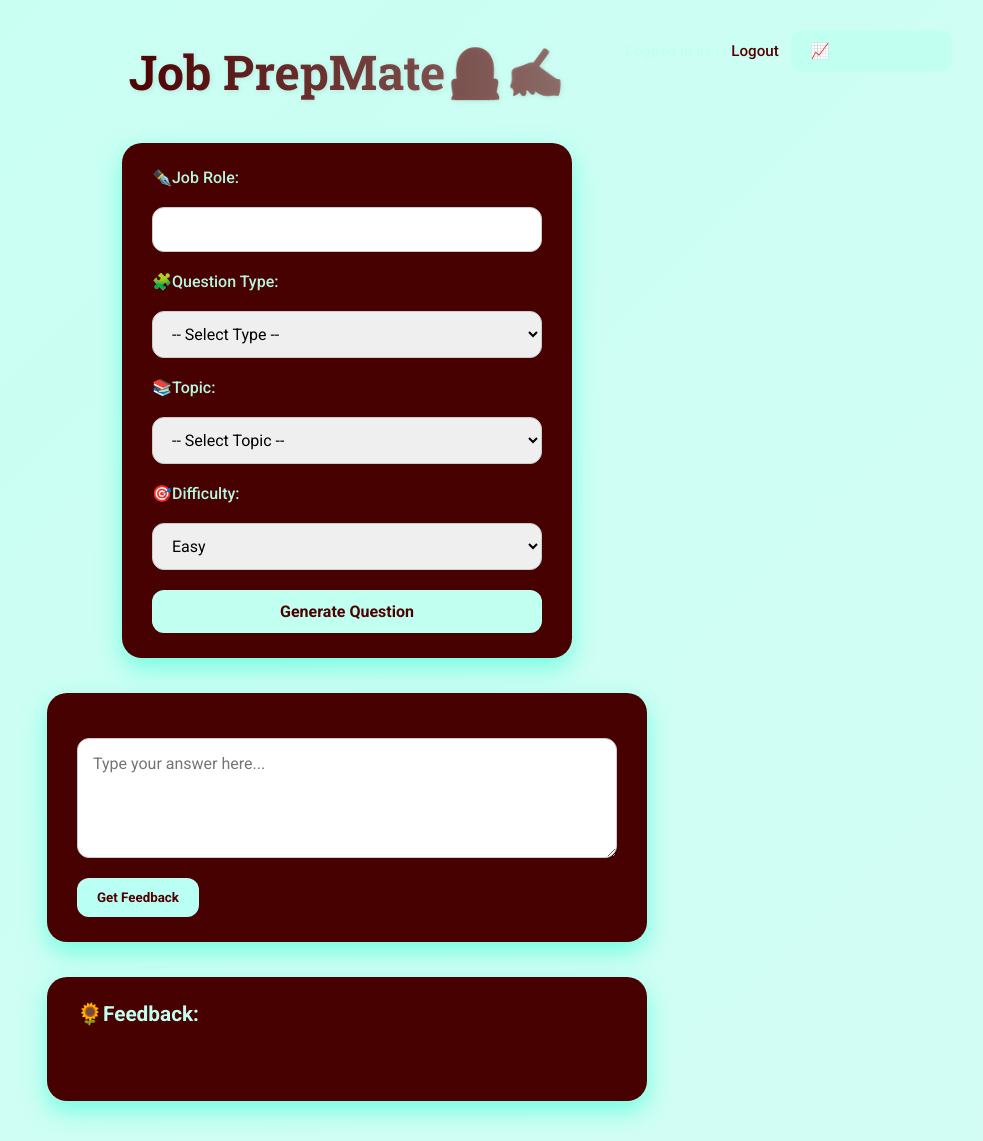
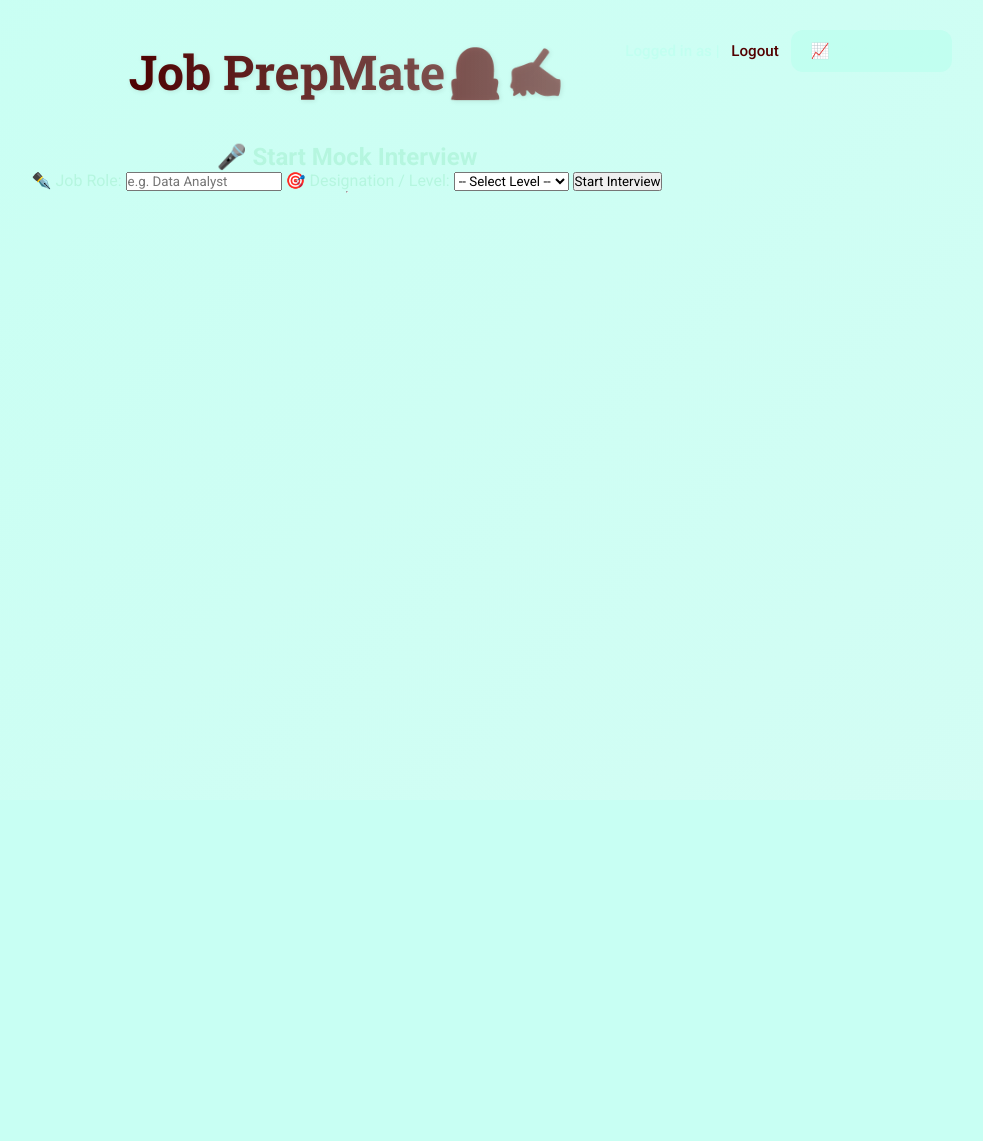
Before and after one commit to ship1220/AI-JOB_COURSE_GENERATOR_-_INTERVIEWER, a FastAPI app: template templates/index.html in a window 1280 px wide. Shown: the whole page, without its empty margins (293-1276 px from the left). After the commit the page ends 193 px from the top, so only its background shows below. Run offline with FastAPI, Linux system fonts and the light colour scheme; the template is opened without the code that fills it, so the values that code supplies are empty.

Commit message:
Update index.html

```diff
--- a/templates/index.html
+++ b/templates/index.html
@@ -1,121 +1,92 @@
 <!DOCTYPE html>
 <html lang="en">
 <head>
-  <meta charset="UTF-8">
-  <meta name="viewport" content="width=device-width, initial-scale=1.0">
-  <link rel="stylesheet" href="/static/styles.css">
+  <meta charset="UTF-8" />
+  <meta name="viewport" content="width=device-width, initial-scale=1.0" />
+  <link rel="stylesheet" href="/static/styles.css" />
   <title>Job PrepMate</title>
 </head>
 <body>
+
   <h1>Job PrepMate👩‍💻✍🏼</h1>
 
   <div class="top-right">
     Logged in as <b>{{username}}</b> |
     <a href="/logout" style="color:#530101;">Logout</a>
     <a href="/progress" class="btn">📈 View Progress</a>
-
   </div>
 
-  <form id="interview-form">
-    <label for="role">✒️Job Role: </label>
-    <input type="text" id="role" name="role" required>
+  <h2>🎤 Start Mock Interview</h2>
 
-    <label for="type">🧩Question Type:</label>
-    <select id="type" name="type" required>
-      <option value="">-- Select Type --</option>
-      <option value="technical">Technical</option>
-      <option value="coding">Coding</option>
-      <option value="logic">Logic</option>
-      <option value="hr">HR</option>
-      <option value="assessment">Assessment</option>
+  <form id="start-form">
+    <label for="role">✒️ Job Role:</label>
+    <input type="text" id="role" name="role" placeholder="e.g. Data Analyst" required>
+
+    <label for="level">🎯 Designation / Level:</label>
+    <select id="level" name="level" required>
+      <option value="">-- Select Level --</option>
+      <option value="intern">Intern</option>
+      <option value="junior">Junior</option>
+      <option value="mid">Mid-Level</option>
+      <option value="senior">Senior</option>
     </select>
 
-    <!-- ✅ NEW: Topic Dropdown -->
-    <label for="topic">📚Topic:</label>
-    <select id="topic" name="topic" required>
-      <option value="">-- Select Topic --</option>
-    </select>
-
-    <label for="difficulty">🎯Difficulty:</label>
-    <select id="difficulty" name="difficulty" required>
-      <option value="easy">Easy</option>
-      <option value="medium">Medium</option>
-      <option value="hard">Hard</option>
-    </select>
-
-    <button type="button" onclick="generateQuestion()">Generate Question</button>
+    <button type="button" onclick="startInterview()">Start Interview</button>
   </form>
 
-  <div id="question-area">
+  <hr>
+
+  <div id="question-area" style="display:none;">
+    <h3>📝 Question:</h3>
     <p id="question"></p>
+
     <textarea id="answer" placeholder="Type your answer here..."></textarea>
-    <button type="button" onclick="analyzeAnswer()">Get Feedback</button>
+    <button type="button" onclick="submitAnswer()">Submit Answer</button>
   </div>
 
-  <div id="feedback-area">
-    <h3>🌻Feedback:</h3>
+  <div id="feedback-area" style="display:none;">
+    <h3>🌻 Feedback:</h3>
     <p id="feedback"></p>
   </div>
 
   <script>
-    // 🧠 Topic options by type
-    const topicsByType = {
-      technical: ["DSA", "DBMS", "OOP", "Operating Systems", "Computer Networks"],
-      coding: ["Strings", "Arrays", "Recursion", "Sorting", "Searching"],
-      logic: ["Puzzles", "Number Series", "Pattern Recognition"],
-      hr: ["Self Introduction", "Strengths & Weaknesses", "Situational Questions", "Career Goals"],
-      assessment: ["Aptitude", "Verbal", "Reasoning", "Basic Programming"]
-    };
+    async function startInterview() {
+      const role = document.getElementById("role").value;
+      const level = document.getElementById("level").value;
 
-    const typeSelect = document.getElementById("type");
-    const topicSelect = document.getElementById("topic");
-
-    typeSelect.addEventListener("change", function () {
-      const selectedType = this.value;
-      topicSelect.innerHTML = '<option value="">-- Select Topic --</option>';
-
-      if (topicsByType[selectedType]) {
-        topicsByType[selectedType].forEach(topic => {
-          const option = document.createElement("option");
-          option.value = topic.toLowerCase();
-          option.textContent = topic;
-          topicSelect.appendChild(option);
-        });
-      }
-    });
-
-    async function generateQuestion() {
-      const role = document.getElementById('role').value;
-      const type = document.getElementById('type').value;
-      const topic = document.getElementById('topic').value;
-      const difficulty = document.getElementById('difficulty').value;
-
-      const response = await fetch("/generate_question/", {
-        method: 'POST',
-        headers: { 'Content-Type': "application/x-www-form-urlencoded" },
-        body: `role=${encodeURIComponent(role)}&type=${encodeURIComponent(type)}&topic=${encodeURIComponent(topic)}&difficulty=${encodeURIComponent(difficulty)}`
+      const response = await fetch("/start_interview/", {
+        method: "POST",
+        headers: { "Content-Type": "application/x-www-form-urlencoded" },
+        body: `role=${encodeURIComponent(role)}&level=${encodeURIComponent(level)}`
       });
 
       const data = await response.json();
-      document.getElementById("question").innerText = data.question || "⚠️ Error generating question. Try again!";
+
+      document.getElementById("question-area").style.display = "block";
+      document.getElementById("feedback-area").style.display = "none";
+      document.getElementById("question").innerText = data.question || "⚠️ Error starting interview.";
     }
 
-    async function analyzeAnswer() {
-      const role = document.getElementById('role').value;
-      const topic = document.getElementById('topic').value;
-      const difficulty = document.getElementById('difficulty').value;
-      const answer = document.getElementById('answer').value;
+    async function submitAnswer() {
+      const answer = document.getElementById("answer").value;
 
-      const response = await fetch("/analyse_answer/", {
-        method: 'POST',
-        headers: { 'Content-Type': "application/x-www-form-urlencoded" },
-        body: `role=${encodeURIComponent(role)}&topic=${encodeURIComponent(topic)}&difficulty=${encodeURIComponent(difficulty)}&answer=${encodeURIComponent(answer)}`
+      const response = await fetch("/submit_answer/", {
+        method: "POST",
+        headers: { "Content-Type": "application/x-www-form-urlencoded" },
+        body: `answer=${encodeURIComponent(answer)}`
       });
 
       const data = await response.json();
-      document.getElementById("feedback").innerText = data.feedback;
+
+      document.getElementById("feedback-area").style.display = "block";
+      document.getElementById("feedback").innerText = data.feedback || "⚠️ Error generating feedback.";
+
+      // next question auto-load
+      if (data.next_question) {
+        document.getElementById("question").innerText = data.next_question;
+        document.getElementById("answer").value = "";
+      }
     }
-
   </script>
 
 </body>
```
